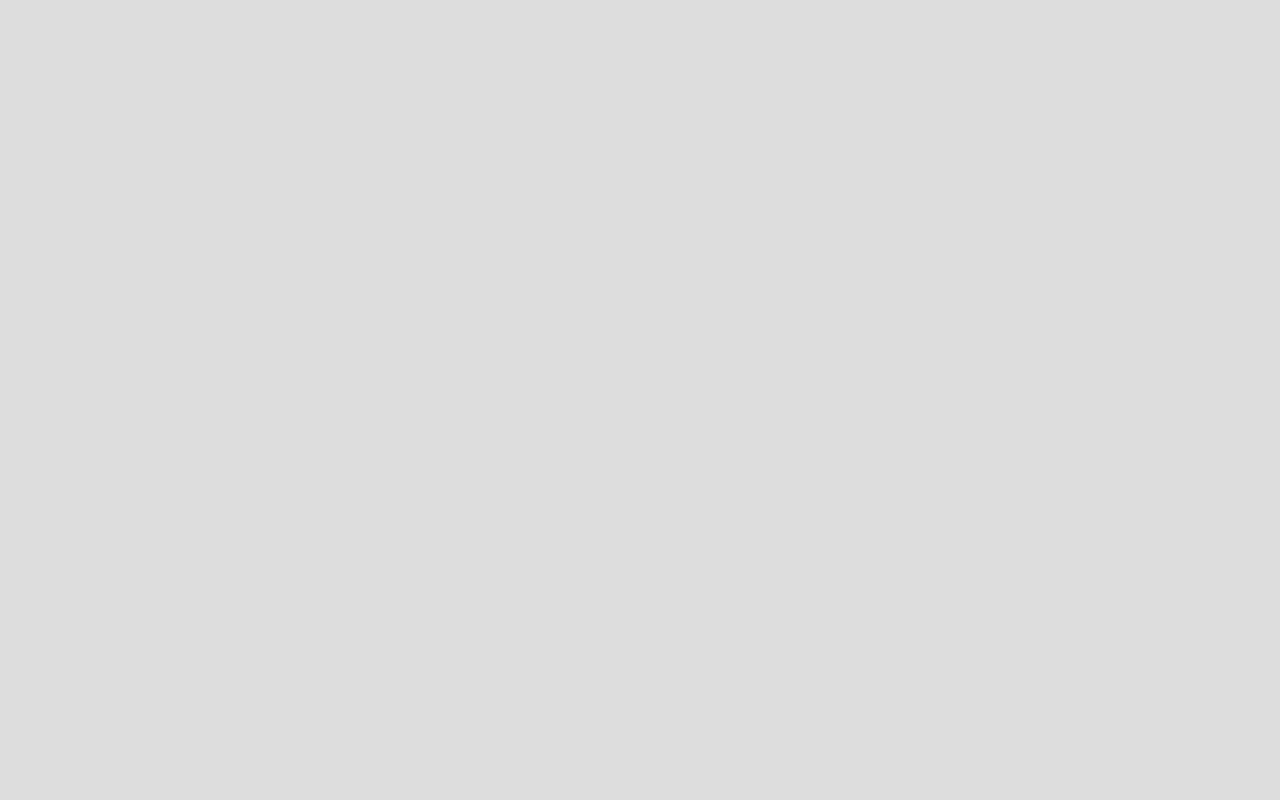
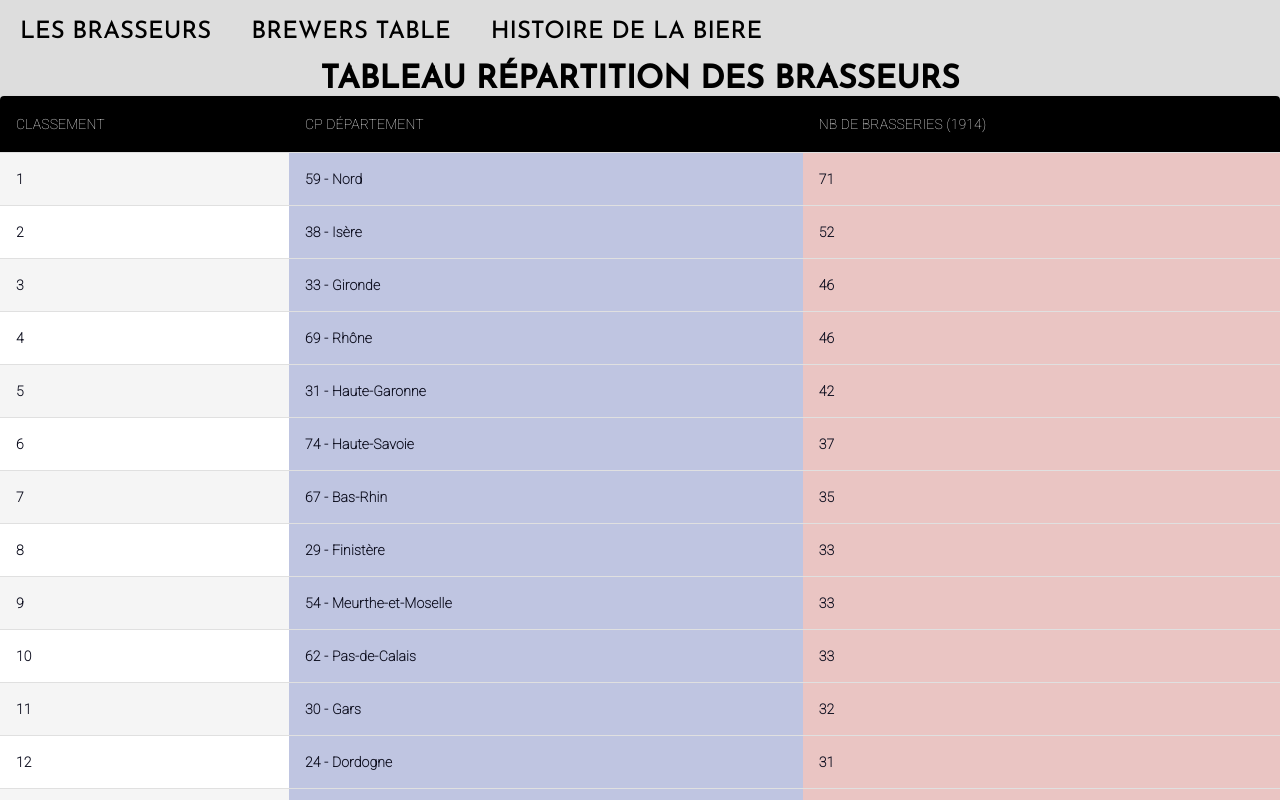
Before and after one commit to frameur/brasseurs, a React (Vite) app: page /tableau in a window 1280 px wide. Before the commit this address had no page. Shown: the top 800 px of the page. Built offline with nearby package versions, Linux system fonts and the light colour scheme.

Commit message:
ajout page tableau

```diff
--- a/src/App.jsx
+++ b/src/App.jsx
@@ -1,6 +1,6 @@
 import React from 'react'
 import { BrowserRouter, Routes, Route } from 'react-router-dom'
-
+import Tableaubrewers from './pages/Tableaubrewers'
 import Historybeer from './pages/Historybeer'
 import Home from './pages/Home'
 
@@ -8,8 +8,8 @@ function App() {
   return (
     <BrowserRouter>
       <Routes>
-        <Route path="/" element={<Home />} />
-
+        <Route path="/home" element={<Home />} />
+        <Route path="/tableau" element={<Tableaubrewers />} />
         <Route path="/histoire" element={<Historybeer />} />
       </Routes>
     </BrowserRouter>
--- a/src/components/Navigation.jsx
+++ b/src/components/Navigation.jsx
@@ -2,20 +2,32 @@ import React from 'react'
 import { NavLink } from 'react-router-dom'
 
 const Navigation = () => {
+  const handleNavLinkClick = (event) => {
+    // Retirer la classe "nav-active" de tous les éléments de navigation
+    const navLinks = document.querySelectorAll('.navigation li')
+    navLinks.forEach((link) => {
+      link.classList.remove('nav-active')
+    })
+
+    // Appliquer la classe "nav-active" à l'élément de navigation cliqué
+    event.target.classList.add('nav-active')
+  }
   return (
     <div className="navigation">
-      <NavLink to="/" className={(nav) => (nav.isActive ? 'nav-active' : '')}>
+     <NavLink to="/home">
         <ul>
-          <li>les brasseurs</li>
+          <li onClick={handleNavLinkClick}>les brasseurs</li>
+        </ul>
+      </NavLink>
+      <NavLink to="/tableau">
+        <ul>
+          <li onClick={handleNavLinkClick}>brewers table</li>
         </ul>
       </NavLink>
 
-      <NavLink
-        to="/histoire"
-        className={(nav) => (nav.isActive ? 'nav-active' : '')}
-      >
+      <NavLink to="/histoire">
         <ul>
-          <li>story</li>
+          <li onClick={handleNavLinkClick}>histoire de la biere</li>
         </ul>
       </NavLink>
     </div>
--- /dev/null
+++ b/src/pages/Tableaubrewers.jsx
@@ -0,0 +1,85 @@
+import React from 'react'
+import data from '../services/projectsData'
+import {
+  Table,
+  TableHead,
+  TableBody,
+  TableRow,
+  TableContainer,
+} from '@mui/material'
+import TableCell, { tableCellClasses } from '@mui/material/TableCell'
+import { styled } from '@mui/material/styles'
+import Paper from '@mui/material/Paper'
+import Navigation from '../components/Navigation'
+
+const StyledTableCell = styled(TableCell)(({ theme }) => ({
+  [`&.${tableCellClasses.head}`]: {
+    backgroundColor: theme.palette.common.black,
+    color: theme.palette.common.white,
+  },
+  [`&.${tableCellClasses.body}`]: {
+    fontSize: 14,
+  },
+}))
+
+const StyledTableRow = styled(TableRow)(({ theme }) => ({
+  '&:nth-of-type(odd)': {
+    backgroundColor: theme.palette.action.hover,
+  },
+  '&:last-child td, &:last-child th': {
+    border: 0,
+  },
+}))
+
+function Tableaubrewers() {
+  const nbBrasseriesParDepartement = {}
+
+  // Parcourir le tableau de brasseries et compter le nombre de brasseries dans chaque département
+  for (let brasserie of data) {
+    let departement = brasserie.ville_departement
+    if (nbBrasseriesParDepartement[departement]) {
+      nbBrasseriesParDepartement[departement]++
+    } else {
+      nbBrasseriesParDepartement[departement] = 1
+    }
+  }
+
+  // Afficher le total des brasseurs
+  const totalBrasseries = Object.values(nbBrasseriesParDepartement).reduce(
+    (acc, curr) => acc + curr,
+    0
+  )
+
+  return (
+    <div>
+      <Navigation />
+      <h1>tableau répartition des brasseurs</h1>
+      <TableContainer component={Paper}>
+        <Table>
+          <TableHead>
+            <TableRow>
+              <StyledTableCell align="left">Classement</StyledTableCell>
+              <StyledTableCell align="left">CP Département</StyledTableCell>
+              <StyledTableCell align="left">
+                Nb de brasseries ({totalBrasseries})
+              </StyledTableCell>
+            </TableRow>
+          </TableHead>
+          <TableBody>
+            {Object.entries(nbBrasseriesParDepartement)
+              .sort((a, b) => b[1] - a[1])
+              .map(([departement, nbBrasseries], index) => (
+                <StyledTableRow key={departement}>
+                  <StyledTableCell align="left">{index + 1}</StyledTableCell>
+                  <StyledTableCell align="left">{departement}</StyledTableCell>
+                  <StyledTableCell align="left">{nbBrasseries}</StyledTableCell>
+                </StyledTableRow>
+              ))}
+          </TableBody>
+        </Table>
+      </TableContainer>
+    </div>
+  )
+}
+
+export default Tableaubrewers
```
